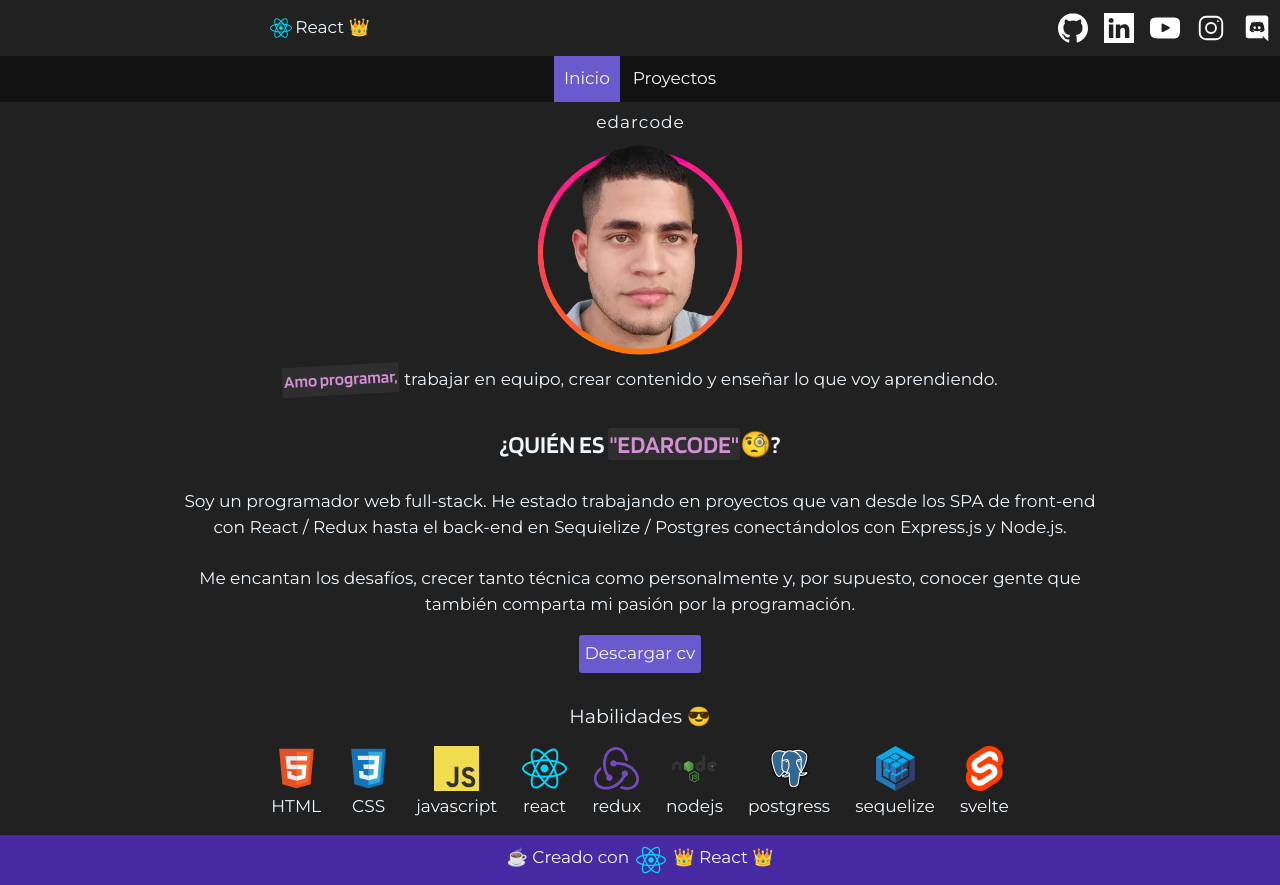
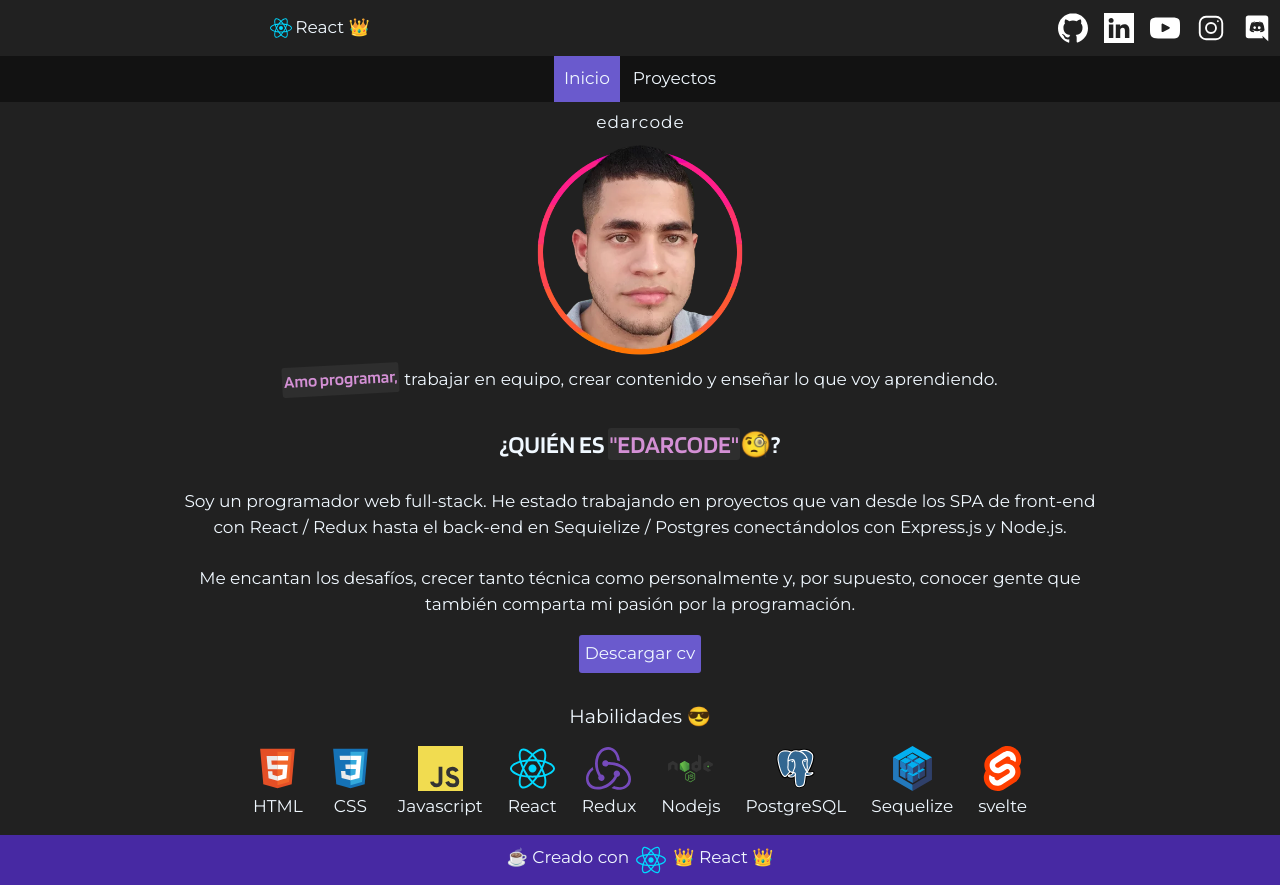
Before and after one commit to edarcode/edarcode, a React (Vite) app: page / in a window 1280 px wide. Built offline with nearby package versions, Linux system fonts and the light colour scheme.

Commit message:
refactor(src/components/container/Skills/Skills.jsx)

```diff
--- a/src/components/container/Skills/Skills.jsx
+++ b/src/components/container/Skills/Skills.jsx
@@ -11,27 +11,27 @@ const skills = [
 	},
 	{
 		src: "/svgs/js_color.svg",
-		name: "javascript"
+		name: "Javascript"
 	},
 	{
 		src: "/svgs/react.svg",
-		name: "react"
+		name: "React"
 	},
 	{
 		src: "/svgs/redux.svg",
-		name: "redux"
+		name: "Redux"
 	},
 	{
 		src: "/svgs/node.svg",
-		name: "nodejs"
+		name: "Nodejs"
 	},
 	{
 		src: "/svgs/pgsql.svg",
-		name: "postgress"
+		name: "PostgreSQL"
 	},
 	{
 		src: "/svgs/sequelize.svg",
-		name: "sequelize"
+		name: "Sequelize"
 	},
 	{
 		src: "/svgs/svelte.svg",
```
